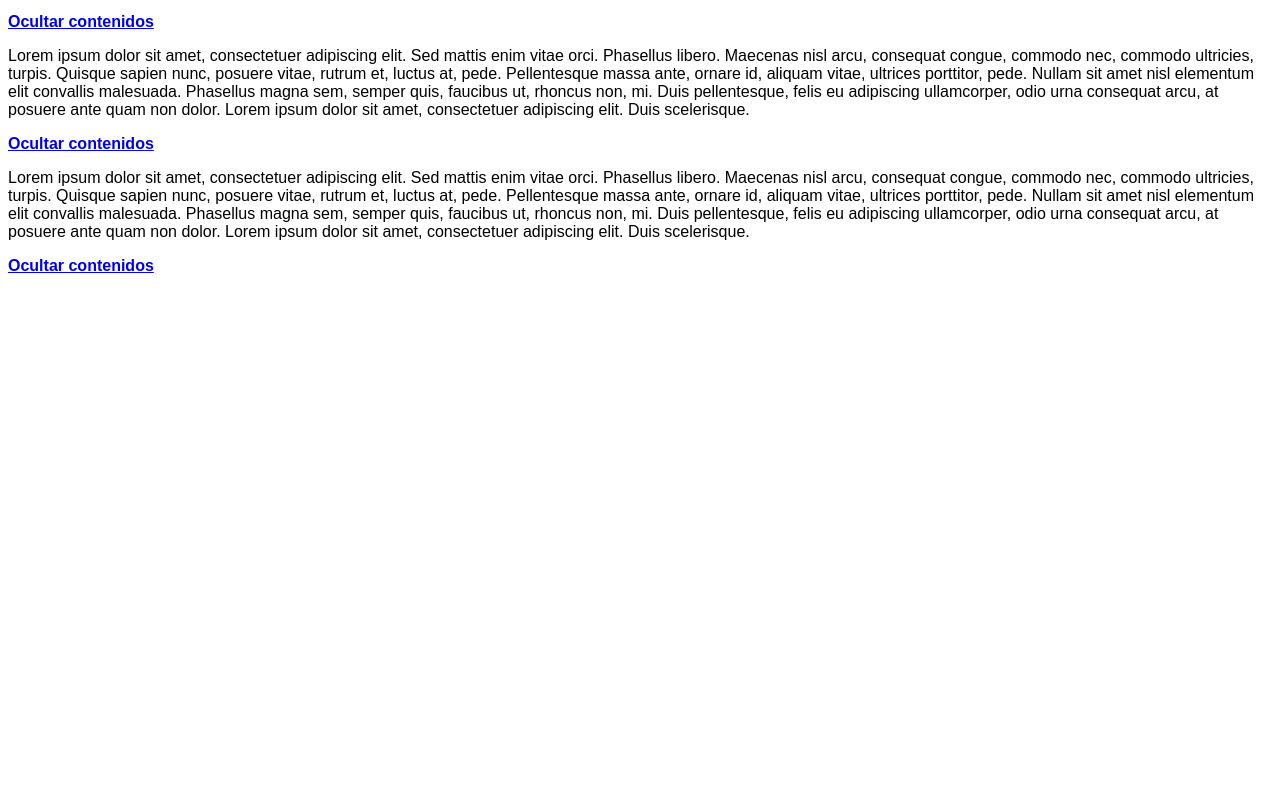
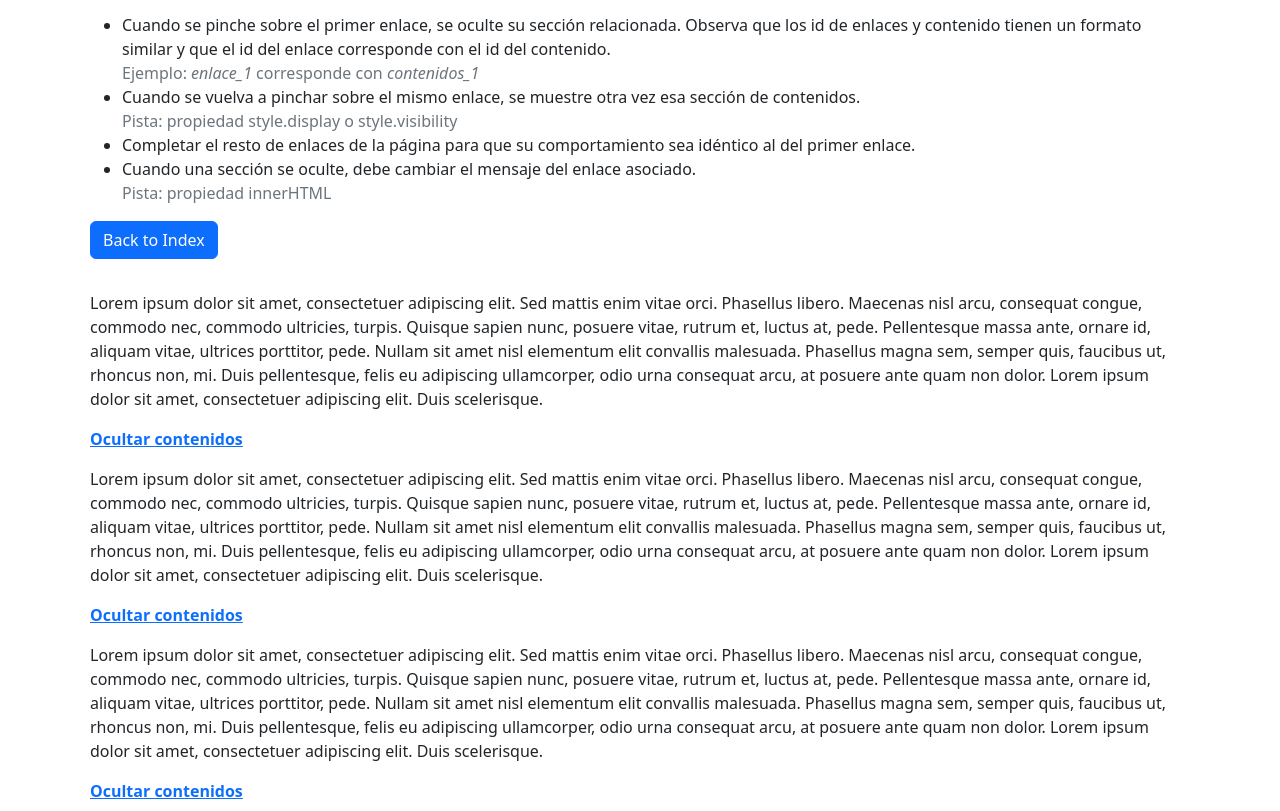
Before and after one commit to DWEC-2022-23/ut05_practica_eventos-pan-narrans, a plain HTML site: page ejercicio02.html in a window 1280 px wide. Shown: the part 91-902 px from the top of the page. Before the commit the page ends 800 px from the top, so only its background shows below. Drawn offline with nearby package versions, Linux system fonts and the light colour scheme.

Commit message:
Ejercicio 02 completado

```diff
--- a/ejercicio02.html
+++ b/ejercicio02.html
@@ -1,19 +1,90 @@
 <!DOCTYPE html>
 <html>
 <head>
-<meta charset=utf-8 />
-<title>Ejercicio 02 Trabajo con eventos ocultar mostrar parrafos</title>
-<link rel="stylesheet" href="css/estilo.css"></style>
+  <meta charset=utf-8 />
+  <title>Ejercicio 02 Trabajo con eventos ocultar mostrar parrafos</title>
+  <link rel="stylesheet"
+        href="css/estilo.css">
+  </style>
+  <link href="https://cdn.jsdelivr.net/npm/bootstrap@5.2.2/dist/css/bootstrap.min.css"
+        rel="stylesheet"
+        integrity="sha384-Zenh87qX5JnK2Jl0vWa8Ck2rdkQ2Bzep5IDxbcnCeuOxjzrPF/et3URy9Bv1WTRi"
+        crossorigin="anonymous">
 </head>
-<body>
-<p id="contenidos_1">Lorem ipsum dolor sit amet, consectetuer adipiscing elit. Sed mattis enim vitae orci. Phasellus libero. Maecenas nisl arcu, consequat congue, commodo nec, commodo ultricies, turpis. Quisque sapien nunc, posuere vitae, rutrum et, luctus at, pede. Pellentesque massa ante, ornare id, aliquam vitae, ultrices porttitor, pede. Nullam sit amet nisl elementum elit convallis malesuada. Phasellus magna sem, semper quis, faucibus ut, rhoncus non, mi. Duis pellentesque, felis eu adipiscing ullamcorper, odio urna consequat arcu, at posuere ante quam non dolor. Lorem ipsum dolor sit amet, consectetuer adipiscing elit. Duis scelerisque.</p>
-<a id="enlace_1" href="#">Ocultar contenidos</a>
-<br />
-<p id="contenidos_2">Lorem ipsum dolor sit amet, consectetuer adipiscing elit. Sed mattis enim vitae orci. Phasellus libero. Maecenas nisl arcu, consequat congue, commodo nec, commodo ultricies, turpis. Quisque sapien nunc, posuere vitae, rutrum et, luctus at, pede. Pellentesque massa ante, ornare id, aliquam vitae, ultrices porttitor, pede. Nullam sit amet nisl elementum elit convallis malesuada. Phasellus magna sem, semper quis, faucibus ut, rhoncus non, mi. Duis pellentesque, felis eu adipiscing ullamcorper, odio urna consequat arcu, at posuere ante quam non dolor. Lorem ipsum dolor sit amet, consectetuer adipiscing elit. Duis scelerisque.</p>
-<a id="enlace_2" href="#">Ocultar contenidos</a>
-<br />
-<p id="contenidos_3">Lorem ipsum dolor sit amet, consectetuer adipiscing elit. Sed mattis enim vitae orci. Phasellus libero. Maecenas nisl arcu, consequat congue, commodo nec, commodo ultricies, turpis. Quisque sapien nunc, posuere vitae, rutrum et, luctus at, pede. Pellentesque massa ante, ornare id, aliquam vitae, ultrices porttitor, pede. Nullam sit amet nisl elementum elit convallis malesuada. Phasellus magna sem, semper quis, faucibus ut, rhoncus non, mi. Duis pellentesque, felis eu adipiscing ullamcorper, odio urna consequat arcu, at posuere ante quam non dolor. Lorem ipsum dolor sit amet, consectetuer adipiscing elit. Duis scelerisque.</p>
-<a id="enlace_3" href="#">Ocultar contenidos</a>
-<script type="" src="js/ejercicio02.js"></script>
+
+<body class="container">
+
+  <section class="container p-2">
+    <h1>Ejercicio 02</h1>
+    <p> A partir de la página web proporcionada, completar el código JavaScript para que: </p>
+    <ul>
+      <li>
+        Cuando se pinche sobre el primer enlace, se oculte su sección relacionada. Observa que los id de
+        enlaces y contenido tienen un formato similar y que el id del enlace corresponde con el id del
+        contenido. <br>
+        <span class="text-muted"> Ejemplo: <i>enlace_1</i> corresponde con <i>contenidos_1</i></span>
+      </li>
+      <li>
+        Cuando se vuelva a pinchar sobre el mismo enlace, se muestre otra vez esa sección de contenidos. <br>
+        <span class="text-muted"> Pista: propiedad style.display o style.visibility </span>
+      </li>
+      <li>
+        Completar el resto de enlaces de la página para que su comportamiento sea idéntico al del primer
+        enlace.
+      </li>
+      <li>
+        Cuando una sección se oculte, debe cambiar el mensaje del enlace asociado. <br>
+        <span class="text-muted"> Pista: propiedad innerHTML </span>
+      </li>
+    </ul>
+    <p><a class="btn btn-primary"
+         href="index.html">Back to Index</a></p>
+  </section>
+
+  <section class="container p-2">
+    <p id="contenidos_1">
+      Lorem ipsum dolor sit amet, consectetuer adipiscing elit. Sed mattis enim vitae orci. Phasellus
+      libero. Maecenas nisl arcu, consequat congue, commodo nec, commodo ultricies, turpis. Quisque sapien nunc, posuere
+      vitae, rutrum et, luctus at, pede. Pellentesque massa ante, ornare id, aliquam vitae, ultrices porttitor, pede.
+      Nullam sit amet nisl elementum elit convallis malesuada. Phasellus magna sem, semper quis, faucibus ut, rhoncus
+      non,
+      mi. Duis pellentesque, felis eu adipiscing ullamcorper, odio urna consequat arcu, at posuere ante quam non dolor.
+      Lorem ipsum dolor sit amet, consectetuer adipiscing elit. Duis scelerisque.</p>
+    <a id="enlace_1"
+       href="#contenidos_1">Ocultar contenidos</a>
+  </section>
+
+  <section class="container p-2">
+    <p id="contenidos_2">
+      Lorem ipsum dolor sit amet, consectetuer adipiscing elit. Sed mattis enim vitae orci. Phasellus
+      libero. Maecenas nisl arcu, consequat congue, commodo nec, commodo ultricies, turpis. Quisque sapien nunc, posuere
+      vitae, rutrum et, luctus at, pede. Pellentesque massa ante, ornare id, aliquam vitae, ultrices porttitor, pede.
+      Nullam sit amet nisl elementum elit convallis malesuada. Phasellus magna sem, semper quis, faucibus ut, rhoncus
+      non,
+      mi. Duis pellentesque, felis eu adipiscing ullamcorper, odio urna consequat arcu, at posuere ante quam non dolor.
+      Lorem ipsum dolor sit amet, consectetuer adipiscing elit. Duis scelerisque.</p>
+    <a id="enlace_2"
+       href="#contenidos_2">Ocultar contenidos</a>
+  </section>
+
+  <section class="container p-2">
+    <p id="contenidos_3">
+      Lorem ipsum dolor sit amet, consectetuer adipiscing elit. Sed mattis enim vitae orci. Phasellus
+      libero. Maecenas nisl arcu, consequat congue, commodo nec, commodo ultricies, turpis. Quisque sapien nunc, posuere
+      vitae, rutrum et, luctus at, pede. Pellentesque massa ante, ornare id, aliquam vitae, ultrices porttitor, pede.
+      Nullam sit amet nisl elementum elit convallis malesuada. Phasellus magna sem, semper quis, faucibus ut, rhoncus
+      non,
+      mi. Duis pellentesque, felis eu adipiscing ullamcorper, odio urna consequat arcu, at posuere ante quam non dolor.
+      Lorem ipsum dolor sit amet, consectetuer adipiscing elit. Duis scelerisque.</p>
+    <a id="enlace_3"
+       href="#contenidos_3">Ocultar contenidos</a>
+  </section>
+
+  <script src="js/ejercicio02.js"></script>
+  <script src="https://cdn.jsdelivr.net/npm/bootstrap@5.2.2/dist/js/bootstrap.bundle.min.js"
+          integrity="sha384-OERcA2EqjJCMA+/3y+gxIOqMEjwtxJY7qPCqsdltbNJuaOe923+mo//f6V8Qbsw3"
+          crossorigin="anonymous"></script>
+
 </body>
+
 </html>
--- a/js/ejercicio02.js
+++ b/js/ejercicio02.js
@@ -1,2 +1,35 @@
-function muestraOculta() {
+// Functions
+function muestraOculta(c) {
+  c.style.display === "none"
+    ? c.style.display = "block"
+    : c.style.display = "none";
 }
+
+function cambiarNombre(e) {
+  e.innerHTML === "Ocultar contenidos"
+    ? e.innerHTML = "Mostrar contenidos"
+    : e.innerHTML = "Ocultar contenidos";
+}
+
+// References
+const c1 = document.getElementById("contenidos_1");
+const c2 = document.getElementById("contenidos_2");
+const c3 = document.getElementById("contenidos_3");
+
+const e1 = document.getElementById("enlace_1");
+const e2 = document.getElementById("enlace_2");
+const e3 = document.getElementById("enlace_3");
+
+// Events
+e1.onclick = function () {
+  cambiarNombre(e1)
+  muestraOculta(c1)
+}
+e2.onclick = function () {
+  cambiarNombre(e2)
+  muestraOculta(c2)
+}
+e3.onclick = function () {
+  cambiarNombre(e3)
+  muestraOculta(c3)
+}
```
